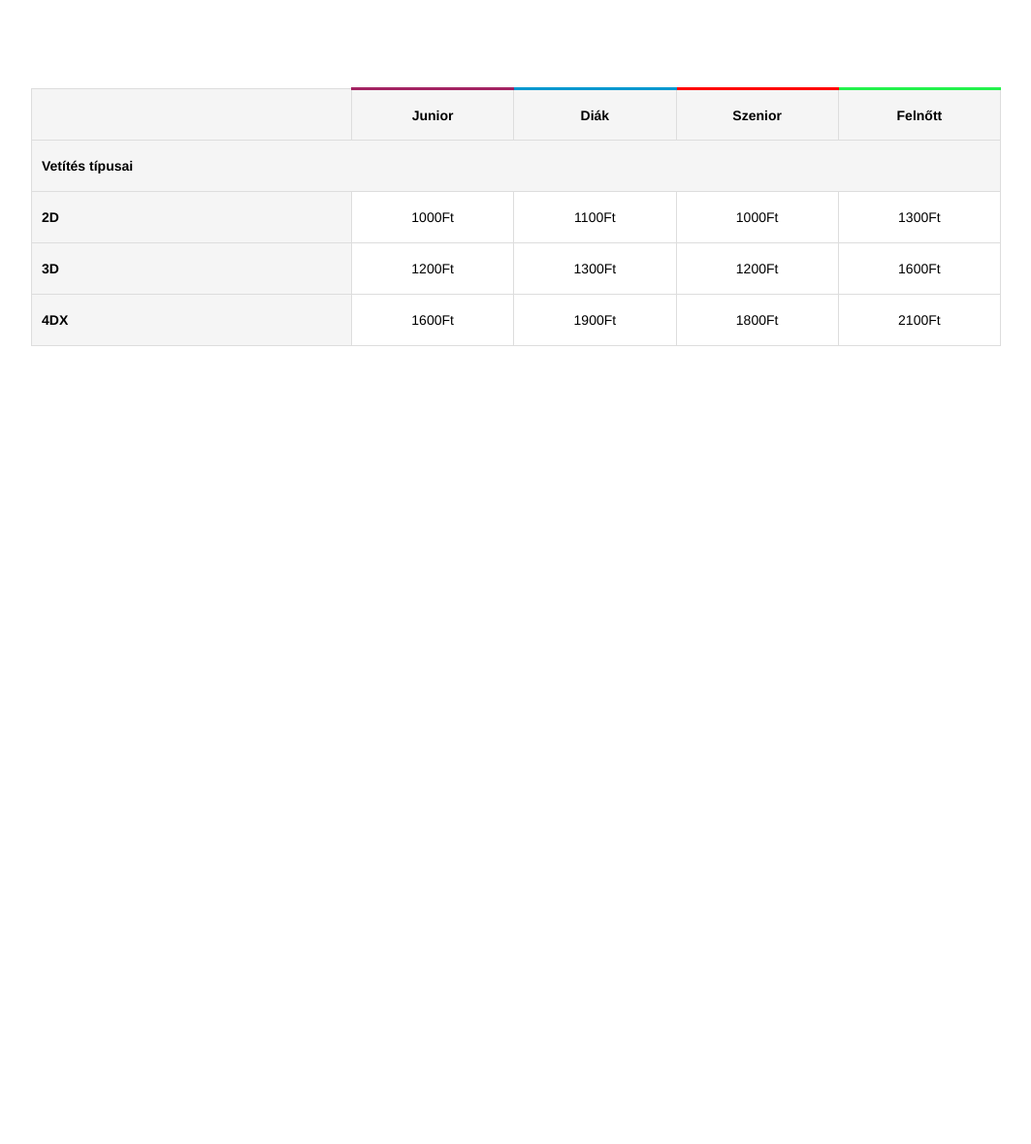
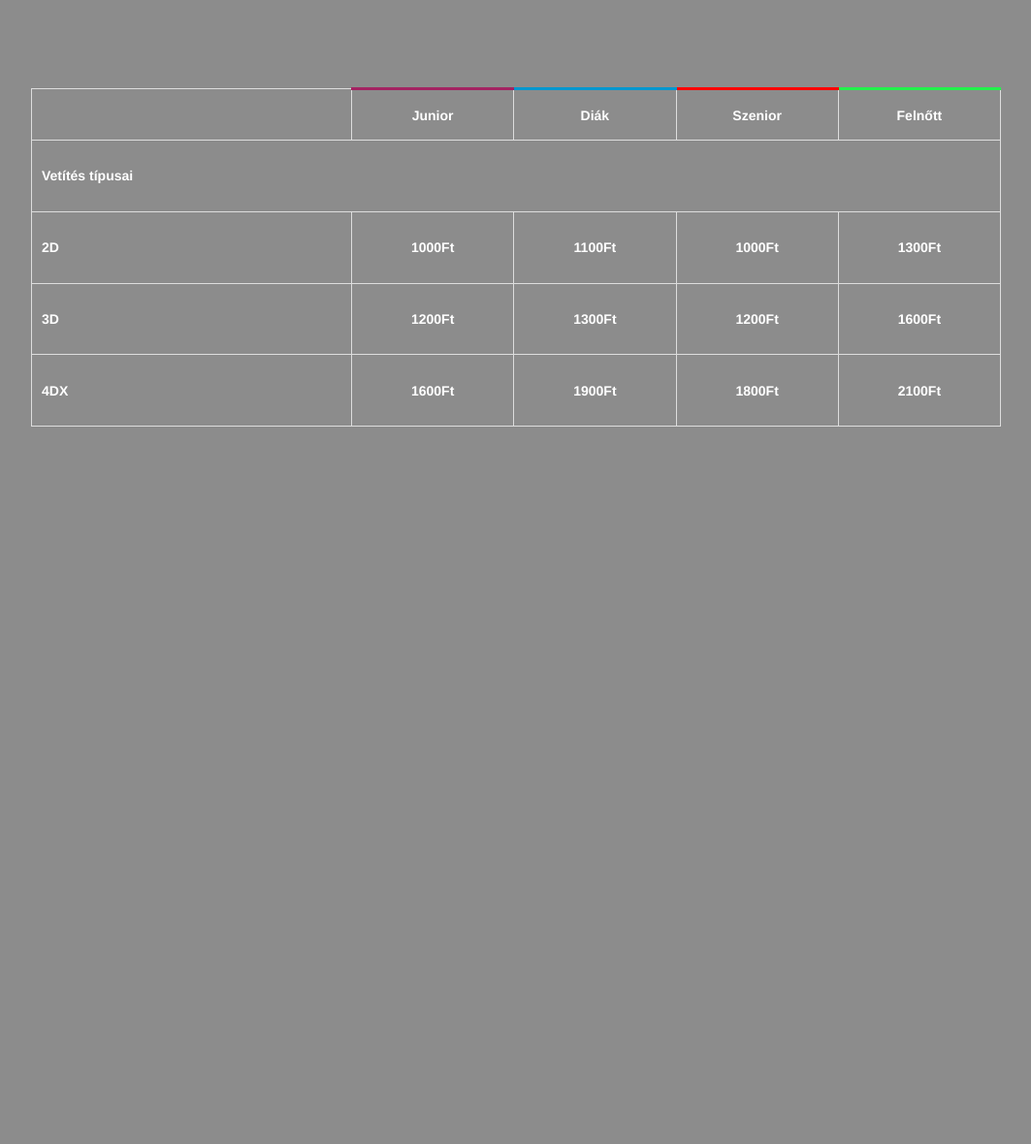
Before and after one commit to markkatona/CineMania, a PHP site: page /content/araink.php in a window 1280 px wide. Shown: the whole page at 97% size, without its empty margins (108-1171 px from the left). After the commit the page ends 440 px from the top, so only its background shows below. Run offline with PHP 8.4, Linux system fonts and the light colour scheme.

Commit message:
araink.php Áraink oldal kinézetének megváltoztatása.

```diff
--- a/CineMania/content/araink.php
+++ b/CineMania/content/araink.php
@@ -15,22 +15,28 @@
     font-family:Helvetica Neue,Helvetica,Arial,sans-serif;
     font-size:14px;
     padding:90px;
+    background-color: #8c8c8c;
   }
 
   article {
     width:100%;
     max-width:1000px;
     margin:0 auto;
-    height:1000px;
+    height:700px;
     position:relative;
+    background-color: #8c8c8c;
   }
 
   table {
-    border-collapse:collapse; table-layout:fixed; width:100%;
+    border-collapse:collapse;
+    table-layout:fixed;
+    width:100%;
+    height: 50%;
   }
 
   th {
-    background:#F5F5F5; display:none;
+    background-color: #8c8c8c;
+    display:none;
   }
 
   td, th {
@@ -38,7 +44,9 @@
   }
 
   td,th {
-     border:1px solid #DDD; padding:10px; empty-cells:show;
+     border:1px solid #DDD;
+     padding:10px;
+     empty-cells:show;
   }
   td,th {
     text-align:left;
@@ -72,6 +80,8 @@
   .sep {
     background:#F5F5F5;
     font-weight:bold;
+    background-color: #8c8c8c;
+    color: #ffffff;
   }
 
   @media (min-width: 640px) {
@@ -98,7 +108,7 @@
   <table>
 
     <thead>
-      <tr>
+      <tr class="sep">
         <th class="hide"></th>
         <th class="bg-purple">Junior</th>
         <th class="bg-blue">Diák</th>
@@ -113,24 +123,24 @@
         <td colspan="5" class="sep">Vetítés típusai</td>
       </tr>
 
-      <tr>
-        <td class="sep"> 2D </td>
+      <tr class="sep">
+        <td> 2D </td>
         <td><span>1000Ft</span></td>
         <td><span>1100Ft</span></td>
         <td><span>1000Ft</span></td>
         <td><span>1300Ft</span></td>
       </tr>
 
-      <tr>
-        <td class="sep"> 3D </td>
+      <tr class="sep">
+        <td> 3D </td>
         <td><span>1200Ft</span></td>
         <td><span>1300Ft</span></td>
         <td><span>1200Ft</span></td>
         <td><span>1600Ft</span></td>
       </tr>
 
-      <tr>
-        <td class="sep"> 4DX </td>
+      <tr class="sep">
+        <td> 4DX </td>
         <td><span>1600Ft</span></td>
         <td><span>1900Ft</span></td>
         <td><span>1800Ft</span></td>
```
